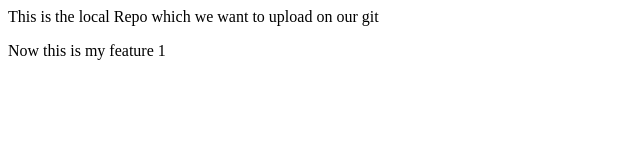
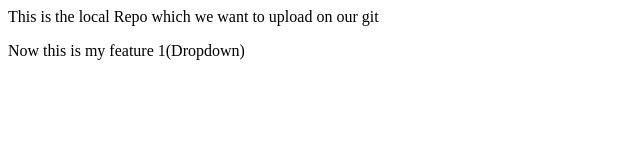
Before and after one commit to Mohit-Yadav05/localRepo, a plain HTML site: page index.html in a window 1280 px wide. Shown: the full height of the page, 0-640 px from the left. Drawn offline with Linux system fonts and the light colour scheme.

```diff
--- a/index.html
+++ b/index.html
@@ -1,2 +1,2 @@
 <p>This is the local Repo which we want to upload on our git</p>
-<p>Now this is my feature 1 </p>
+<p>Now this is my feature 1(Dropdown)</p>
```
